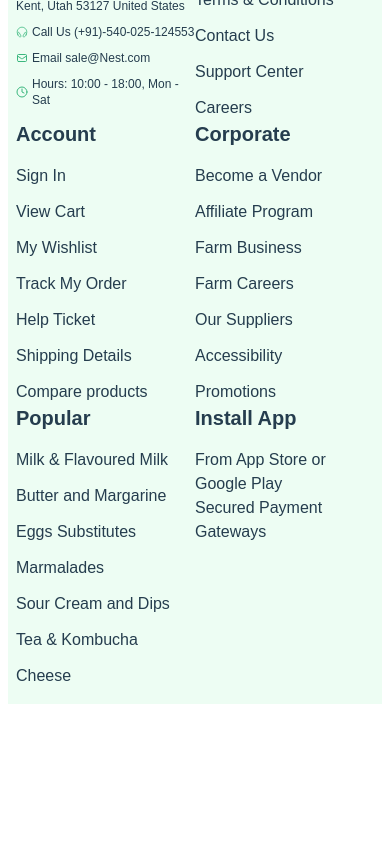
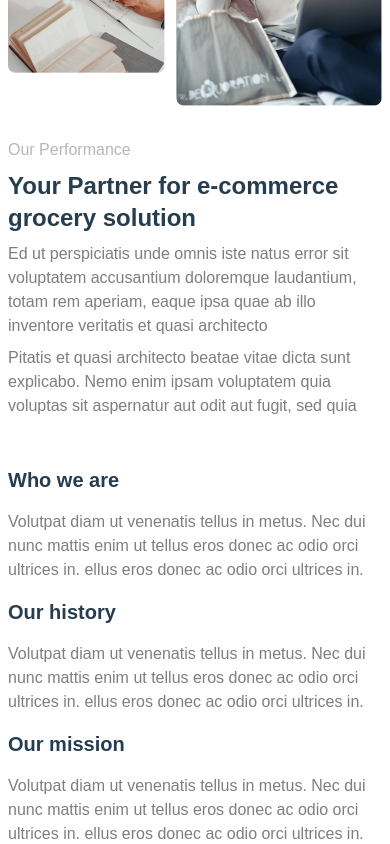
Before and after one commit to CseRashed/nest-mart, a React (Vite) app: page /blog in a window 390 px wide. Shown: the part 3160-4004 px from the top of the page. Before the commit the page ends 3888 px from the top, so only its background shows below. Built offline with nearby package versions, Linux system fonts and the light colour scheme.

Commit message:
create blog performance and also responsived with all devices

```diff
--- /dev/null
+++ b/src/Components/BlogPerformance/BlogPerformance.jsx
@@ -0,0 +1,47 @@
+import React from 'react'
+import img from '../../assets/about-5.png'
+export default function BlogPerformance() {
+  return (
+    <div className=' my-7 md:mt-10 lg:mt-15'>
+      <div className='flex flex-col md:flex-row lg:flex-row gap-8 items-center'>
+        <img className='w-lg ' src={img} alt="" />
+        <div>
+            <h1 className='text-[#B6B6B6] font-medium'>Our Performance </h1>
+            <h1 className='text-[#253D4E] text-2xl  md:text-2xl lg:text-3xl font-bold my-2 md:my-2  lg:my-5'>Your Partner for e-commerce grocery solution</h1>
+            <p className='text-[#7E7E7E]'>
+                Ed ut perspiciatis unde omnis iste natus error sit voluptatem accusantium doloremque laudantium, totam rem aperiam, eaque ipsa quae ab illo inventore veritatis et quasi architecto
+            </p>
+            <p className='text-[#7E7E7E] my-2 md:my-2  lg:my-5'>
+                Pitatis et quasi architecto beatae vitae dicta sunt explicabo. Nemo enim ipsam voluptatem quia voluptas sit aspernatur aut odit aut fugit, sed quia
+            </p>
+        </div>
+      </div>
+      <div className='flex flex-col md:flex-row lg:flex-row gap-4 justify-between mt-10'>
+        <div>
+            <h1 className='text-[#253D4E] text-xl font-bold mb-4'>
+                Who we are
+            </h1>
+            <p className='text-[#7E7E7E]'>
+                Volutpat diam ut venenatis tellus in metus. Nec dui nunc mattis enim ut tellus eros donec ac odio orci ultrices in. ellus eros donec ac odio orci ultrices in.
+            </p>
+        </div>
+        <div>
+            <h1 className='text-[#253D4E] text-xl font-bold mb-4'>
+                Our history
+            </h1>
+            <p className='text-[#7E7E7E]'>
+                Volutpat diam ut venenatis tellus in metus. Nec dui nunc mattis enim ut tellus eros donec ac odio orci ultrices in. ellus eros donec ac odio orci ultrices in.
+            </p>
+        </div>
+        <div>
+            <h1 className='text-[#253D4E] text-xl font-bold mb-4'>
+                Our mission
+            </h1>
+            <p className='text-[#7E7E7E]'>
+                Volutpat diam ut venenatis tellus in metus. Nec dui nunc mattis enim ut tellus eros donec ac odio orci ultrices in. ellus eros donec ac odio orci ultrices in.
+            </p>
+        </div>
+      </div>
+    </div>
+  )
+}
--- a/src/Pages/Blog/Blog.jsx
+++ b/src/Pages/Blog/Blog.jsx
@@ -1,12 +1,14 @@
 import React from 'react'
 import BlogWelcome from '../../Components/BlogWelcome/BlogWelcome'
 import BlogProvide from '../../Components/BlogProvide/BlogProvide'
+import BlogPerformance from '../../Components/BlogPerformance/BlogPerformance'
 
 export default function Blog() {
   return (
     <div>
       <BlogWelcome></BlogWelcome>
       <BlogProvide></BlogProvide>
+      <BlogPerformance></BlogPerformance>
     </div>
   )
 }
```
